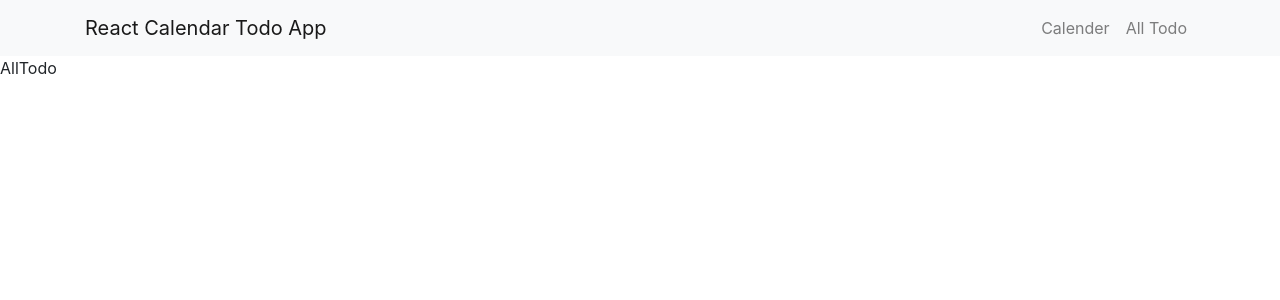
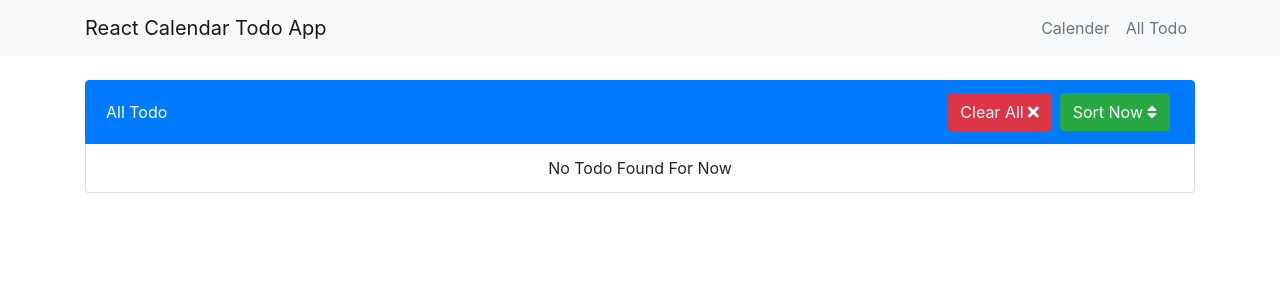
Before and after one commit to AshirbadGudu/ReactCalendarTodo, a React (Create React App) app: page /AllTodo in a window 1280 px wide. Shown: the top 300 px of the page. Built offline with nearby package versions, Linux system fonts and the light colour scheme.

Commit message:
Clear All Feature Added

```diff
--- a/src/AppContext.js
+++ b/src/AppContext.js
@@ -8,31 +8,22 @@ export function useAppContext() {
 export function AppContextProvider({ children }) {
   const [selectedDate, setSelectedDate] = useState(new Date());
   const [todoArr, setTodoArr] = useState([]);
+  const [state, setState] = useState({});
+
   const handelAddTodo = (todoTxt, time) => {
-    const arr = [];
-    arr.push(...todoArr);
+    const data = { ...state };
     const newTodoItem = {
       todoTxt,
       time,
-      selectedDate: selectedDate.toLocaleDateString(),
     };
-    arr.push(newTodoItem);
-    localStorage.setItem(
-      selectedDate.toLocaleDateString(),
-      JSON.stringify(arr)
-    );
-    setTodoArr(arr);
+    if (data[selectedDate.toLocaleDateString()]) {
+      data[selectedDate.toLocaleDateString()].push(newTodoItem);
+    } else {
+      data[selectedDate.toLocaleDateString()] = [newTodoItem];
+    }
+    setState(data);
   };
-  const deleteTodo = (i) => {
-    const arr = [];
-    arr.push(...todoArr);
-    arr.splice(i, 1);
-    localStorage.setItem(
-      selectedDate.toLocaleDateString(),
-      JSON.stringify(arr)
-    );
-    setTodoArr(arr);
-  };
+
   useEffect(() => {
     const selectedDateTodoArr = JSON.parse(
       localStorage.getItem(selectedDate.toLocaleDateString())
@@ -46,7 +37,8 @@ export function AppContextProvider({ children }) {
     setSelectedDate,
     todoArr,
     setTodoArr,
-    deleteTodo,
+    state,
+    setState,
   };
 
   return <AppContext.Provider value={value}>{children}</AppContext.Provider>;
--- a/src/Router.js
+++ b/src/Router.js
@@ -7,8 +7,8 @@ import Header from "./components/Header";
 const Router = () => {
   return (
     <>
-      <Header />
       <BrowserRouter>
+        <Header />
         <Switch>
           <Route path="/" component={Home} exact />
         </Switch>
--- a/src/components/Header.js
+++ b/src/components/Header.js
@@ -1,6 +1,6 @@
 import React from "react";
 import { Navbar, Nav, Container } from "react-bootstrap";
-
+import { Link } from "react-router-dom";
 const Header = () => {
   return (
     <>
@@ -10,8 +10,16 @@ const Header = () => {
           <Navbar.Toggle aria-controls="basic-navbar-nav" />
           <Navbar.Collapse id="basic-navbar-nav">
             <Nav className="ml-auto">
-              <Nav.Link href="/">Calender</Nav.Link>
-              <Nav.Link href="/AllTodo">All Todo</Nav.Link>
+              <div className="mx-2">
+                <Link className="text-muted" to="/">
+                  Calender
+                </Link>
+              </div>
+              <div className="mx-2">
+                <Link className="text-muted" to="/AllTodo">
+                  All Todo
+                </Link>
+              </div>
             </Nav>
           </Navbar.Collapse>
         </Container>
--- a/src/pages/AllTodo.js
+++ b/src/pages/AllTodo.js
@@ -1,7 +1,84 @@
-import React from "react";
+import React, { useEffect, useState } from "react";
+import { Badge, Button, Container, ListGroup } from "react-bootstrap";
+import { useAppContext } from "../AppContext";
 
 const AllTodo = () => {
-  return <div>AllTodo</div>;
+  const { state, setState } = useAppContext();
+  const [allTodoArr, setAllTodoArr] = useState([]);
+  useEffect(() => {
+    const arr = [];
+    for (const date in state) {
+      for (const key in state[date]) {
+        arr.push({ date, ...state[date][key], key });
+      }
+    }
+    setAllTodoArr(arr);
+  }, [state]);
+
+  const handelClearAll = () => {
+    setState({});
+  };
+  const handelSort = () => {};
+
+  const deleteTodo = (todo) => {
+    const newState = { ...state };
+    newState[todo.date].splice([todo.key], 1);
+    setState(newState);
+  };
+
+  return (
+    <Container className="py-4">
+      <ListGroup>
+        <ListGroup.Item
+          active
+          className="d-flex justify-content-between align-items-center"
+        >
+          All Todo
+          <div>
+            <Button
+              className="mx-1"
+              variant="danger"
+              onClick={() => handelClearAll()}
+            >
+              Clear All
+              <i className="fas fa-times ml-1"></i>
+            </Button>
+            <Button
+              className="mx-1"
+              variant="success"
+              onClick={() => handelSort()}
+            >
+              Sort Now
+              <i className="fas fa-sort ml-1"></i>
+            </Button>
+          </div>
+        </ListGroup.Item>
+        {allTodoArr.map((todo, i) => (
+          <ListGroup.Item
+            key={i}
+            className="d-flex justify-content-between align-items-center"
+          >
+            <span>
+              {todo.todoTxt}
+              <br />
+              <small>{todo.time}</small>
+            </span>
+            <div>
+              <Badge>{todo.date}</Badge>
+              <Button variant="danger" onClick={() => deleteTodo(todo)}>
+                <i className="fas fa-trash"></i>
+              </Button>
+            </div>
+          </ListGroup.Item>
+        ))}
+        {!allTodoArr.length && (
+          <ListGroup.Item className="text-center">
+            No Todo Found For Now
+          </ListGroup.Item>
+        )}
+      </ListGroup>
+    </Container>
+  );
 };
 
 export default AllTodo;
--- a/src/pages/Home.js
+++ b/src/pages/Home.js
@@ -3,7 +3,6 @@ import { Col, Container, Row } from "react-bootstrap";
 import Calendar from "react-calendar";
 import { useAppContext } from "../AppContext";
 import AddTodoForm from "../components/AddTodoForm";
-import TodoList from "../components/TodoList";
 
 const Home = () => {
   const { selectedDate, setSelectedDate } = useAppContext();
@@ -21,7 +20,6 @@ const Home = () => {
           <AddTodoForm />
         </Col>
       </Row>
-      <TodoList />
     </Container>
   );
 };
```
Also changed, not shown: 1 other file (tests, documents, lock files or other folders).
